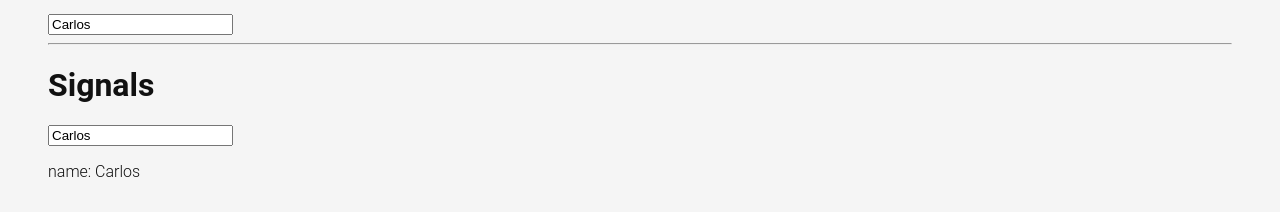
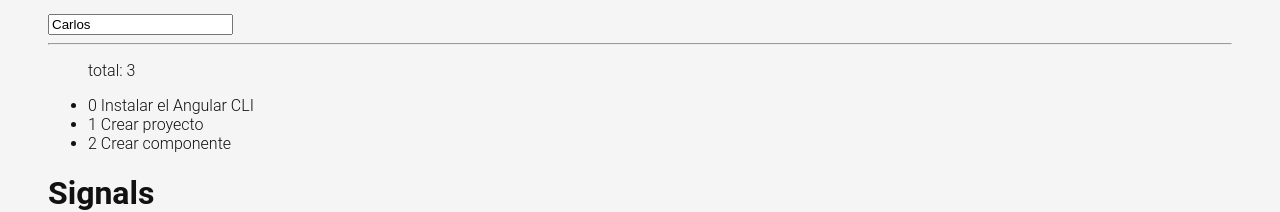
Before and after one commit to Carlou134/todo-app, an Angular app: page /labs in a window 1280 px wide. Shown: the part 895-1107 px from the top of the page. Built offline with nearby package versions, Linux system fonts and the light colour scheme.

Commit message:
Estructuras de control

```diff
--- a/src/app/pages/home/home.component.html
+++ b/src/app/pages/home/home.component.html
@@ -15,6 +15,15 @@
       <!-- This section should be hidden by default and shown when there are todos -->
       <section class="main">
         <ul class="todo-list">
+          <li *ngFor="let task of tasks()">
+            <div class="view">
+              <input class="toggle" type="checkbox" />
+              <label>{{ task }}</label>
+              <button class="destroy"></button>
+            </div>
+            <input class="edit" value="Buy a unicorn" />
+          </li>
+          <!--
           <li class="completed">
             <div class="view">
               <input class="toggle" type="checkbox" checked />
@@ -39,6 +48,7 @@
             </div>
             <input class="edit" value="Make dishes" />
           </li>
+          -->
         </ul>
       </section>
       <!-- This footer should be hidden by default and shown when there are todos -->
--- a/src/app/pages/home/home.component.ts
+++ b/src/app/pages/home/home.component.ts
@@ -1,12 +1,17 @@
-import { Component } from '@angular/core';
+import { NgFor } from '@angular/common';
+import { Component, signal } from '@angular/core';
 
 @Component({
   selector: 'app-home',
   standalone: true,
-  imports: [],
+  imports: [NgFor],
   templateUrl: './home.component.html',
   styleUrl: './home.component.css'
 })
 export class HomeComponent {
-
+  tasks = signal([
+      'Instalar el Angular CLI',
+      'Crear proyecto',
+      'Crear componente'
+    ]);
 }
--- a/src/app/pages/labs/labs.component.html
+++ b/src/app/pages/labs/labs.component.html
@@ -2,7 +2,7 @@
   <h1>Hola este es mi primer proyecto</h1>
   <h2> {{ welcome }} </h2>
   <ul>
-    <li *ngFor="let task of tasks">
+    <li *ngFor="let task of tasks()">
       {{ task }}
     </li>
   </ul>
@@ -23,6 +23,12 @@
   <p>(keydown)</p>
   <input type="text" [value]="person.name" (keydown.shift.t)="clickHandler()">
   <hr>
+  <ul>
+    <p>total: {{ tasks().length }}</p>
+    <li *ngFor="let task of tasks(); index as i">
+      {{ i }} {{ task }}
+    </li>
+  </ul>
   <h1>Signals</h1>
   <input type="text" [value]="name()" (change)="changeHandler($event)">
   <p>name: {{ name() }}</p>
--- a/src/app/pages/labs/labs.component.ts
+++ b/src/app/pages/labs/labs.component.ts
@@ -10,11 +10,11 @@
 })
 export class LabsComponent {
   welcome = 'Hola!';
-  tasks = [
+  tasks = signal([
     'Instalar el Angular CLI',
     'Crear proyecto',
     'Crear componente'
-  ];
+  ]);
   name = signal("Carlos");
   age = 22;
   disabled = true;
```
